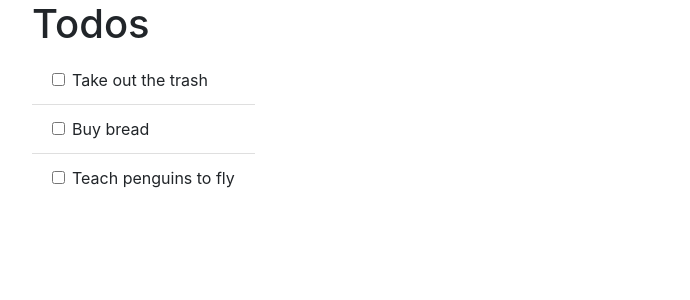
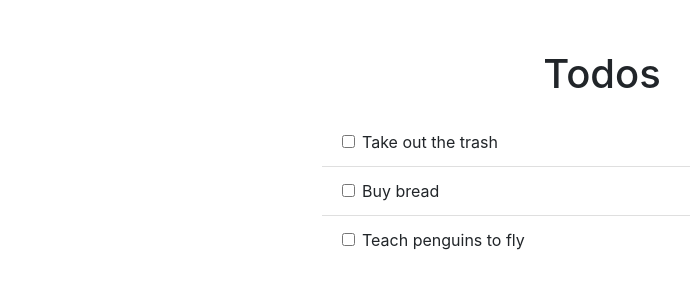
Before and after one commit to CristianoFIlho/To-Do-React, a React (Create React App) app: page / in a window 1280 px wide. Shown: the top 300 px of the page, without its empty margins (38-728 px from the left). Built offline with nearby package versions, Linux system fonts and the light colour scheme.

Commit message:
Style.css update ✅

```diff
--- a/src/style/index.css
+++ b/src/style/index.css
@@ -0,0 +1,41 @@
+body {
+    background-color: #EEEEEE;
+}
+
+.todolist {
+    background-color: #FFF;
+    padding: 20px 20px 10px 20px;
+    width: 600px;
+    margin: 30px auto;
+}
+
+.todolist h1 {
+    margin: 0;
+    padding-bottom: 20px;
+    text-align: center;
+}
+
+.form-control {
+    border-radius: 0;
+}
+
+li.ui-state-default {
+    background: #fff;
+    border: none;
+    border-bottom: 1px solid #ddd;
+}
+
+li.ui-state-default:last-child {
+    border-bottom: none;
+}
+
+.todo-footer {
+    border-top: 1px solid #ddd;
+    background-color: #F4FCE8;
+    margin: 0 -20px -10px -20px;
+    padding: 10px 20px;
+}
+
+.mark-all-done {
+    margin-top: 10px;
+}
```
Also changed, not shown: src/App.js (+0 -10 lines).
